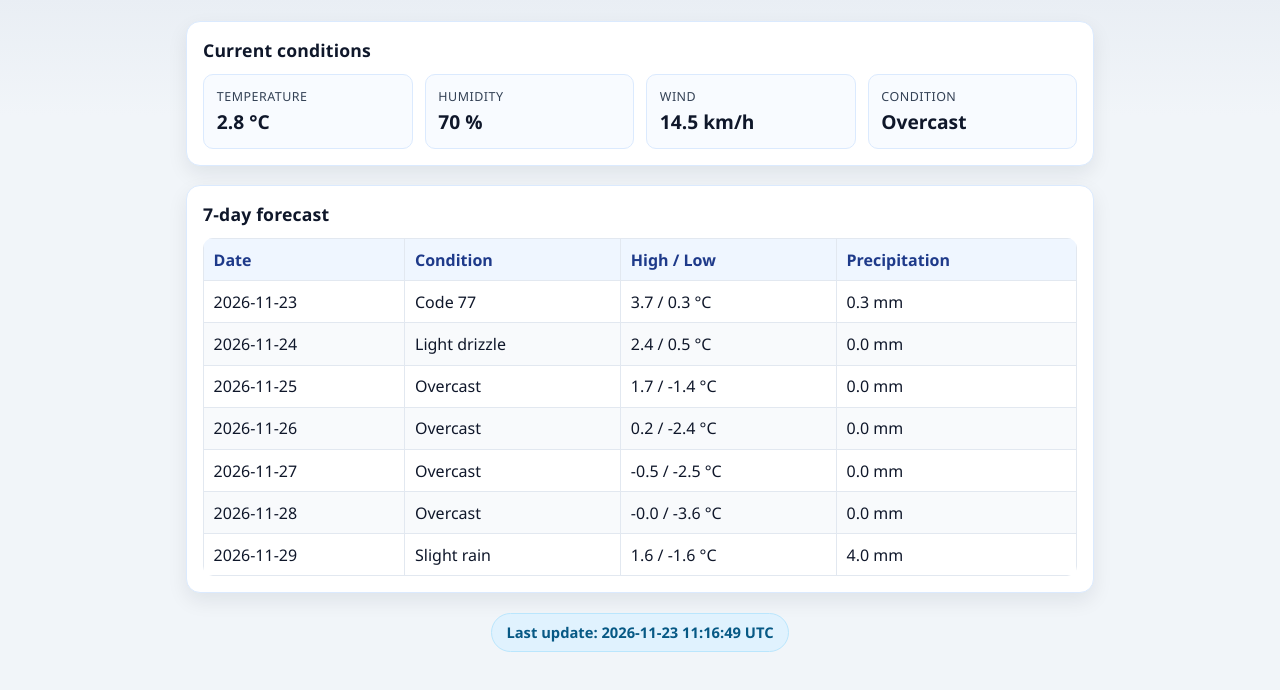
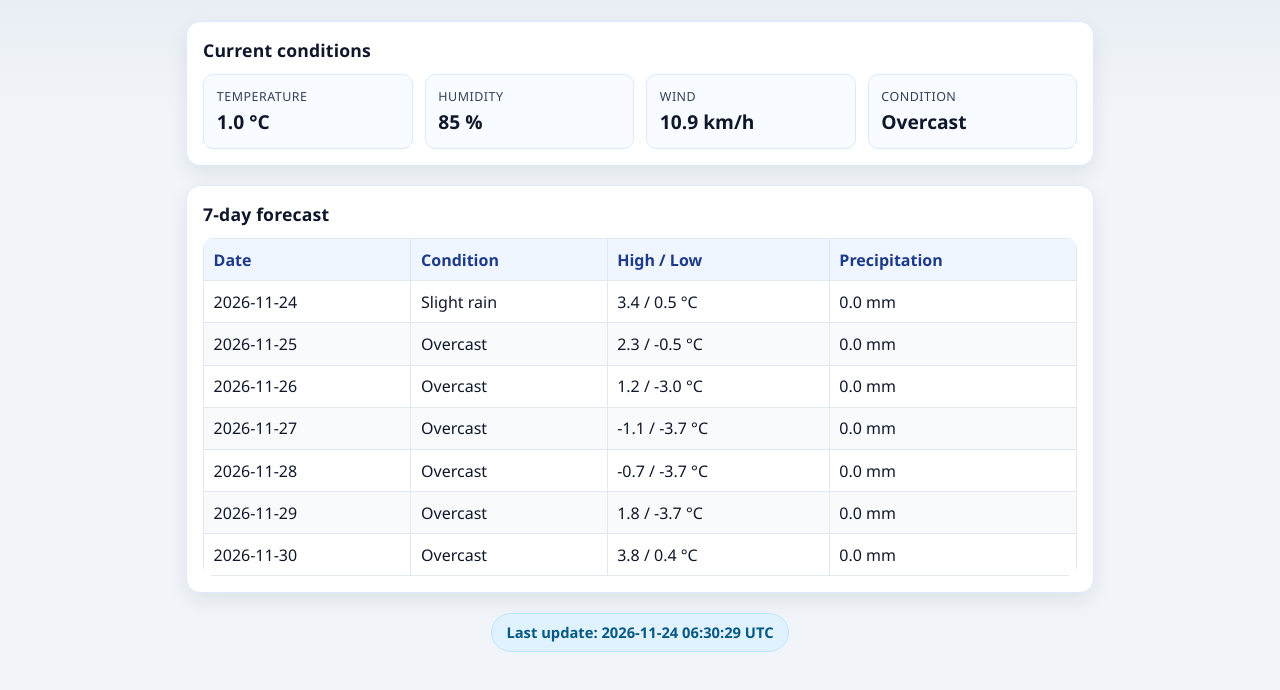
Before and after one commit to mustiego2001-commits/PRACA, a plain HTML site: page index.html in a window 1280 px wide. Shown: the part 104-794 px from the top of the page. Drawn offline with Linux system fonts and the light colour scheme.

Commit message:
chore: refresh weather dashboard data

```diff
--- a/index.html
+++ b/index.html
@@ -111,9 +111,9 @@
     <section class="panel">
       <h2>Current conditions</h2>
       <div class="cards">
-        <div class="card"><div class="label">Temperature</div><div class="value">2.8 °C</div></div>
-        <div class="card"><div class="label">Humidity</div><div class="value">70 %</div></div>
-        <div class="card"><div class="label">Wind</div><div class="value">14.5 km/h</div></div>
+        <div class="card"><div class="label">Temperature</div><div class="value">1.0 °C</div></div>
+        <div class="card"><div class="label">Humidity</div><div class="value">85 %</div></div>
+        <div class="card"><div class="label">Wind</div><div class="value">10.9 km/h</div></div>
         <div class="card"><div class="label">Condition</div><div class="value">Overcast</div></div>
       </div>
     </section>
@@ -125,13 +125,13 @@
           <tr><th>Date</th><th>Condition</th><th>High / Low</th><th>Precipitation</th></tr>
         </thead>
         <tbody>
-          <tr><td>2026-11-23</td><td>Code 77</td><td>3.7 / 0.3 °C</td><td>0.3 mm</td></tr><tr><td>2026-11-24</td><td>Light drizzle</td><td>2.4 / 0.5 °C</td><td>0.0 mm</td></tr><tr><td>2026-11-25</td><td>Overcast</td><td>1.7 / -1.4 °C</td><td>0.0 mm</td></tr><tr><td>2026-11-26</td><td>Overcast</td><td>0.2 / -2.4 °C</td><td>0.0 mm</td></tr><tr><td>2026-11-27</td><td>Overcast</td><td>-0.5 / -2.5 °C</td><td>0.0 mm</td></tr><tr><td>2026-11-28</td><td>Overcast</td><td>-0.0 / -3.6 °C</td><td>0.0 mm</td></tr><tr><td>2026-11-29</td><td>Slight rain</td><td>1.6 / -1.6 °C</td><td>4.0 mm</td></tr>
+          <tr><td>2026-11-24</td><td>Slight rain</td><td>3.4 / 0.5 °C</td><td>0.0 mm</td></tr><tr><td>2026-11-25</td><td>Overcast</td><td>2.3 / -0.5 °C</td><td>0.0 mm</td></tr><tr><td>2026-11-26</td><td>Overcast</td><td>1.2 / -3.0 °C</td><td>0.0 mm</td></tr><tr><td>2026-11-27</td><td>Overcast</td><td>-1.1 / -3.7 °C</td><td>0.0 mm</td></tr><tr><td>2026-11-28</td><td>Overcast</td><td>-0.7 / -3.7 °C</td><td>0.0 mm</td></tr><tr><td>2026-11-29</td><td>Overcast</td><td>1.8 / -3.7 °C</td><td>0.0 mm</td></tr><tr><td>2026-11-30</td><td>Overcast</td><td>3.8 / 0.4 °C</td><td>0.0 mm</td></tr>
         </tbody>
       </table>
     </section>
 
     <footer class="timestamp-wrap">
-      <div class="timestamp">Last update: 2026-11-23 11:16:49 UTC</div>
+      <div class="timestamp">Last update: 2026-11-24 06:30:29 UTC</div>
     </footer>
   </main>
 </body>
```
